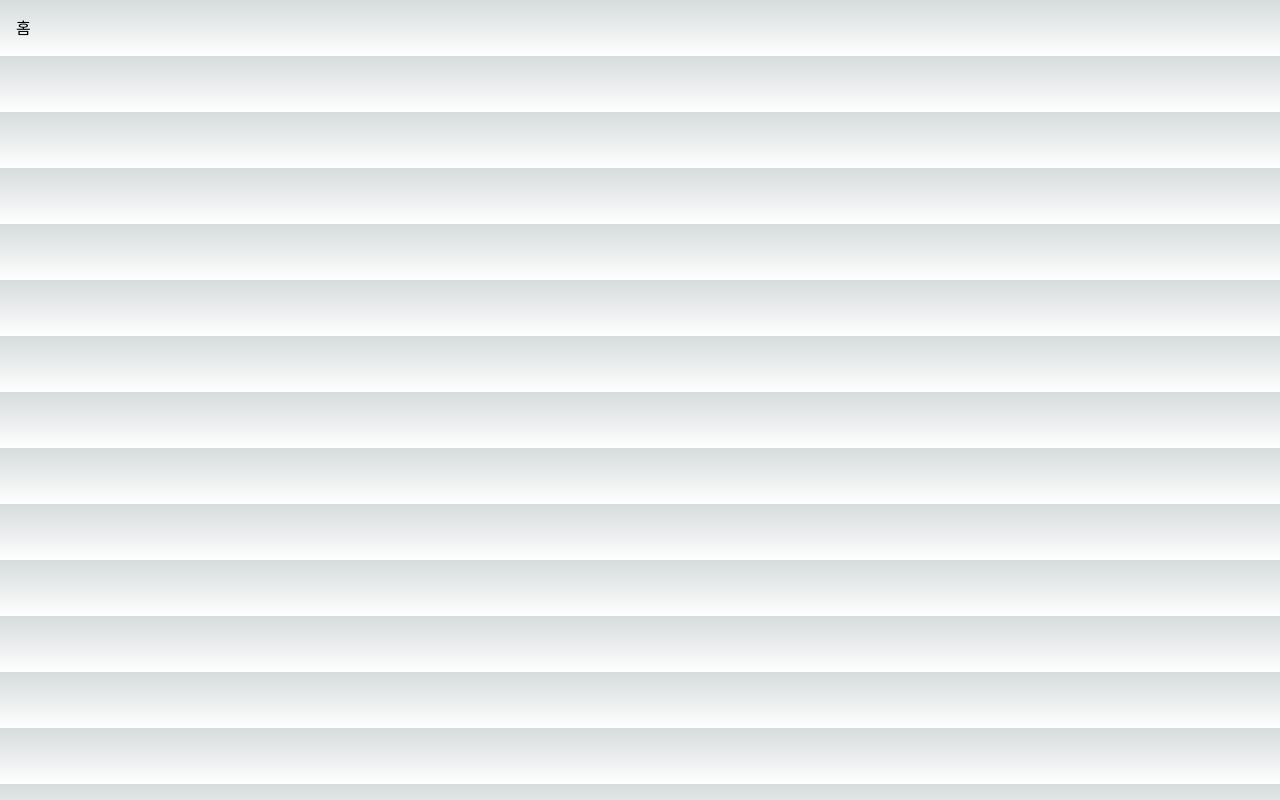
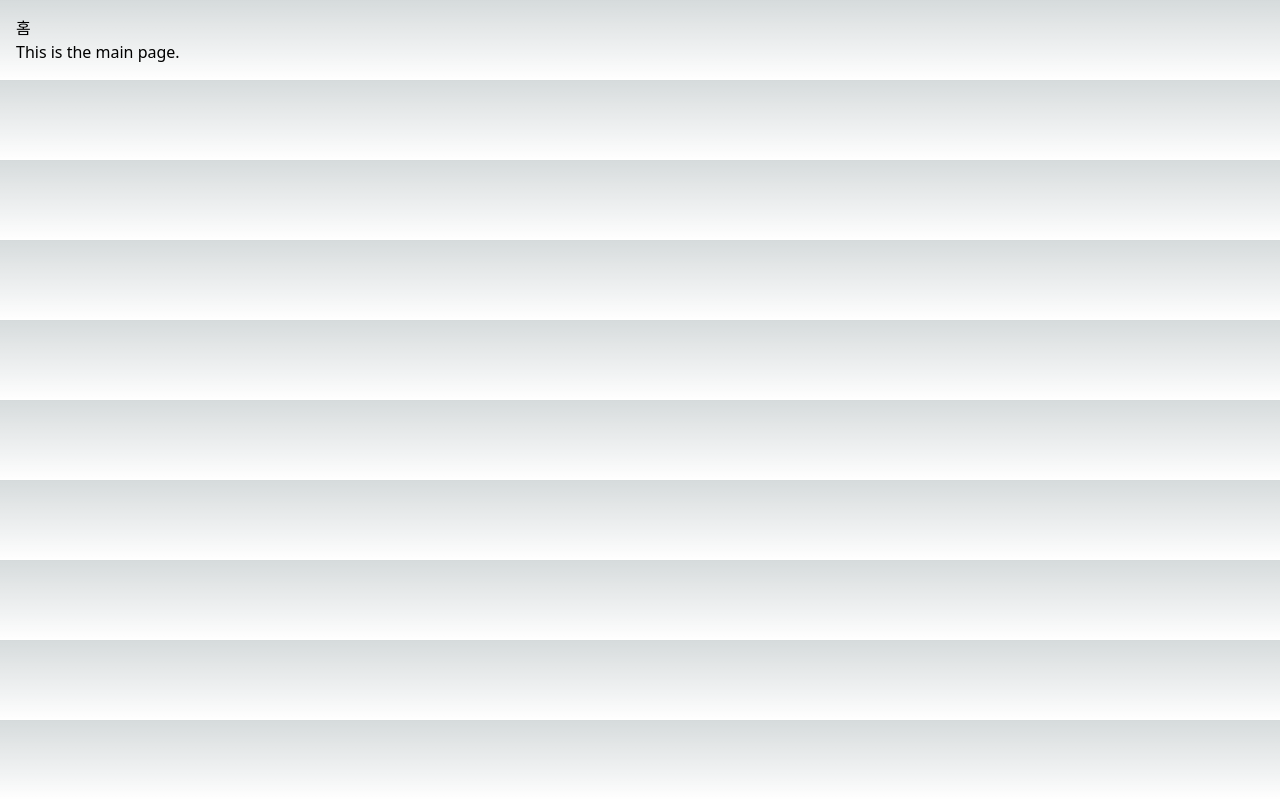
Before and after one commit to biniruu/clone-x, a Next.js app: page / in a window 1280 px wide. Built offline with nearby package versions, Linux system fonts and the light colour scheme.

Commit message:
feat: add text that likes placeholder to main page

```diff
--- a/src/app/page.tsx
+++ b/src/app/page.tsx
@@ -6,7 +6,7 @@ export default function Home() {
       <aside>
         <Navigation />
       </aside>
-      <main></main>
+      <main>This is the main page.</main>
     </>
   )
 }
```
